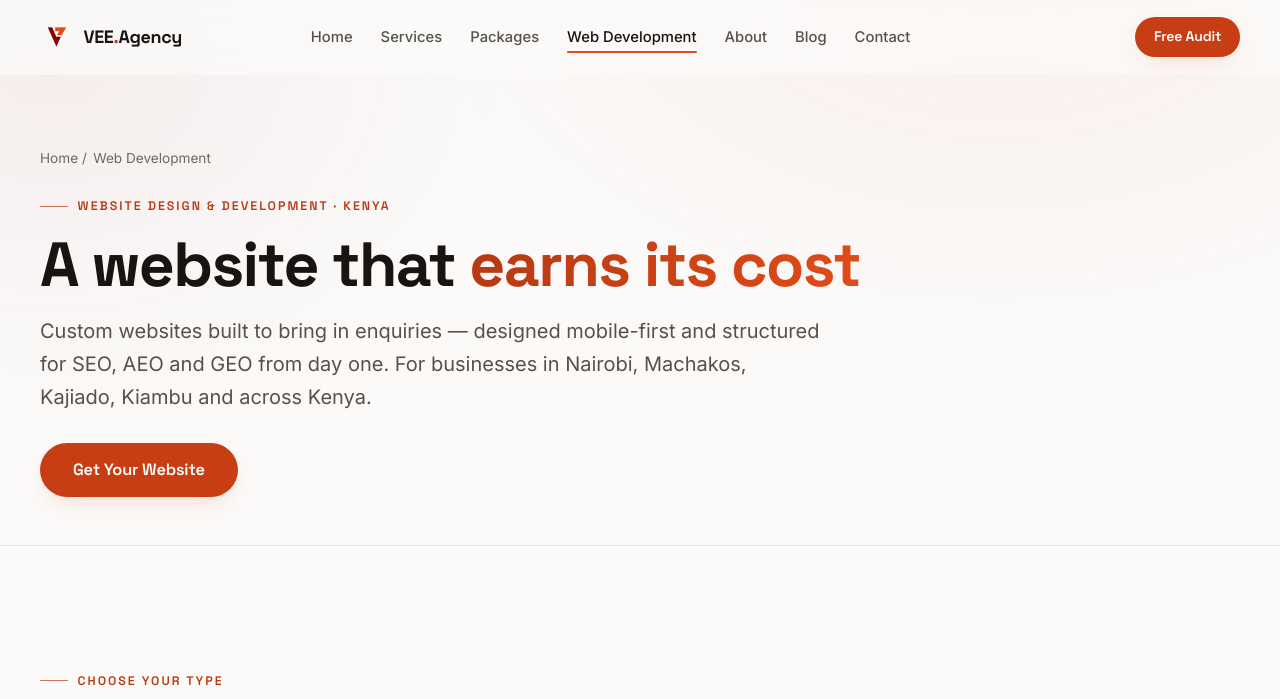
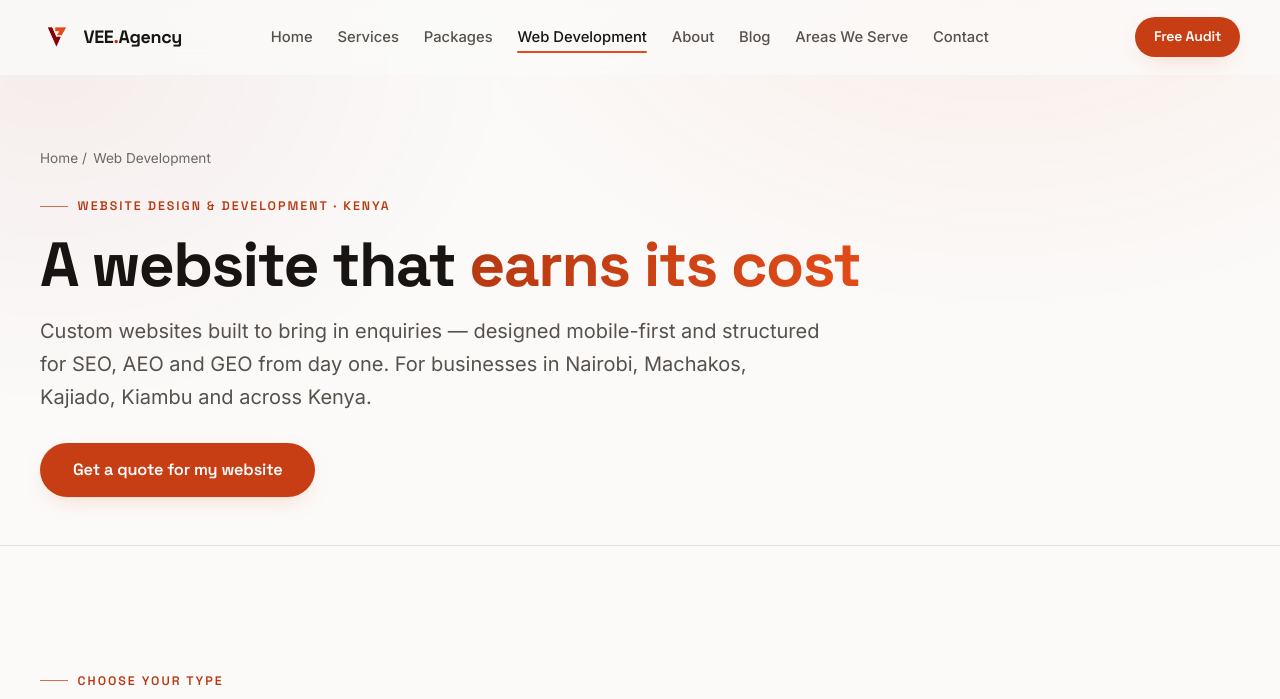
Before and after one commit to evans-30777/vee, a Django app: page /web-development/ in a window 1280 px wide. Shown: the top 699 px of the page. Run offline with Django 5.2, Linux system fonts and the light colour scheme; data that the repository does not hold is empty; some libraries are stand-ins or nearby versions.

Commit message:
Fix the header that had been wrapping onto three lines
Chasing the last four letter-initial icons turned up something worse. The
desktop nav had no `white-space: nowrap`, so "Web Development" broke over two
or three lines at every viewport below 1280 — the header sat at three times
its proper height on a 1024 or 1100px laptop, which is a common width. That
was true before this change; adding "Areas We Serve" only made the
consequence visible as overflow.

Nav links no longer wrap, and the desktop breakpoint moves from 1060 to 1180,
which is the width the eight-item row actually needs. Below it the mobile
overlay takes over, carrying the same eight links, so nothing is lost. The
matchMedia query in main.js moves with it — and is now feature-detected,
which fixes a separate finding: unguarded, it threw on Safari 13 and took
every behaviour registered after it down too, including cookie consent, so
analytics never loaded on those browsers at all.

Verified across 144 combinations — twelve pages at twelve widths from 320 to
1440 — with no horizontal overflow and no wrapped nav link anywhere.

The rest of the batch:

Letter-initial icons are gone. The SEO/AEO/GEO cards on the web development
page still showed bare "S", "A" and "G", and county cards rendered a first
letter, so Kajiado and Kiambu were two identical "K" tiles. All four now have
real marks.

Home section numbers ran 01, 02, 03, 07, 04, 05, 06 — the editorial numbering
that was meant to make the page feel sequenced was doing the opposite. They
now run in document order.

Desktop nav, mobile nav and the footer listed three different sets of links.
They now match, and the footer's Explore column finally includes Contact.

The home page showed six of seven services, hiding Digital Ads Management —
a service the Growth System section on that same page argues for by name.

/blog/ and /services/ jumped from h1 straight to h3, because the card
headings had no section heading above them.

"Get Your Website" was the only title-case CTA left on the site.

106 tests pass.

Co-Authored-By: Claude Opus 5 <noreply@anthropic.com>
Claude-Session: https://claude.ai/code/session_01TXUc1kdsc8yD9Rd2fLWcrK

```diff
--- a/apps/core/views.py
+++ b/apps/core/views.py
@@ -27,7 +27,9 @@ LEGAL_PAGES = {
 
 def home(request):
     context = {
-        "services": Service.objects.filter(is_active=True)[:6],
+        # All of them. The slice hid Digital Ads Management — a service the
+        # Growth System section on this same page argues for by name.
+        "services": Service.objects.filter(is_active=True),
         "packages": Package.objects.filter(
             is_active=True, billing_type=Package.BillingType.MONTHLY
         ),
--- a/static/css/main.css
+++ b/static/css/main.css
@@ -498,7 +498,11 @@ p { text-wrap: pretty; }
 .nav a {
     position: relative;
     display: inline-block;
-    padding: 0.5rem 0.8rem;
+    /* Without nowrap, "Web Development" and "Areas We Serve" broke over two or
+       three lines at every width below 1280 and left the header three times
+       its proper height. */
+    white-space: nowrap;
+    padding: 0.5rem 0.7rem;
     font-size: 0.925rem;
     font-weight: 500;
     color: var(--text-muted);
@@ -511,8 +515,8 @@ p { text-wrap: pretty; }
 .nav a::after {
     content: "";
     position: absolute;
-    left: 0.8rem;
-    right: 0.8rem;
+    left: 0.7rem;
+    right: 0.7rem;
     bottom: 0.25rem;
     height: 2px;
     border-radius: 2px;
@@ -2505,7 +2509,11 @@ html.js-motion .reveal-group.is-visible > *:nth-child(n+6) { transition-delay: 3
     .step::after { display: none; }
 }
 
-@media (min-width: 1060px) {
+/* 1180, not 1060: with eight items the header row genuinely needs that much,
+   and below it the overflow reappears. The mobile overlay carries the same
+   eight links, so nothing is lost by handing over earlier.
+   Keep in step with the matchMedia query in main.js. */
+@media (min-width: 1180px) {
     .nav { display: flex; }
     .header__actions { display: flex; }
     .menu-toggle { display: none; }
--- a/static/js/main.js
+++ b/static/js/main.js
@@ -123,9 +123,20 @@
         });
 
         // The overlay is a mobile affordance; a resize to desktop must reset it.
-        window.matchMedia("(min-width: 1060px)").addEventListener("change", function (event) {
-            if (event.matches) close(false);
-        });
+        // Must match the nav breakpoint in main.css.
+        var desktop = window.matchMedia("(min-width: 1180px)");
+        if (desktop.addEventListener) {
+            desktop.addEventListener("change", function (event) {
+                if (event.matches) close(false);
+            });
+        } else if (desktop.addListener) {
+            // Safari 13 and earlier. Unguarded, this threw and took every
+            // behaviour registered after it down with it — including cookie
+            // consent, so analytics never loaded on those browsers.
+            desktop.addListener(function (event) {
+                if (event.matches) close(false);
+            });
+        }
     }
 
     /* --------------------------------------------------- Autoplay pause control */
--- a/templates/blog/post_list.html
+++ b/templates/blog/post_list.html
@@ -27,6 +27,8 @@
 <section class="section">
     <div class="container">
         {% if page_obj %}
+        {# Card headings are h3; without this the page jumps h1 -> h3. #}
+        <h2 class="visually-hidden">Latest articles</h2>
         <div class="grid grid--3 reveal-group">
             {% for post in page_obj %}{% include "partials/post_card.html" %}{% endfor %}
         </div>
--- a/templates/core/web_development.html
+++ b/templates/core/web_development.html
@@ -37,7 +37,7 @@
             Kiambu and across Kenya.
         </p>
         <div class="btn-row">
-            <a class="btn btn--primary btn--lg" href="{% url 'contact:contact' %}?service=website">Get Your Website</a>
+            <a class="btn btn--primary btn--lg" href="{% url 'contact:contact' %}?service=website">Get a quote for my website</a>
             {% if site_settings %}
             <a class="btn btn--secondary btn--lg" href="{{ site_settings.whatsapp_url }}" target="_blank" rel="noopener">Ask a question</a>
             {% endif %}
@@ -102,17 +102,17 @@
 
         <div class="grid grid--3 reveal-group">
             <article class="card">
-                <span class="card__icon" aria-hidden="true">S</span>
+                <span class="card__icon"><svg class="card__icon-svg" viewBox="0 0 24 24" fill="none" stroke="currentColor" stroke-width="1.7" stroke-linecap="round" stroke-linejoin="round" aria-hidden="true" focusable="false"><circle cx="11" cy="11" r="7"/><path d="M20.5 20.5 16 16"/><path d="M8 12.5l2-2.5 2 1.8 2.5-3.3"/></svg></span>
                 <h3>SEO — traditional search</h3>
                 <p class="muted">Clean structure, fast loading, proper headings, local keywords and a working sitemap, so Google can index and rank every page.</p>
             </article>
             <article class="card">
-                <span class="card__icon" aria-hidden="true">A</span>
+                <span class="card__icon"><svg class="card__icon-svg" viewBox="0 0 24 24" fill="none" stroke="currentColor" stroke-width="1.7" stroke-linecap="round" stroke-linejoin="round" aria-hidden="true" focusable="false"><path d="M20.5 12.5a7.5 7.5 0 0 1-10.9 6.7L4 20.5l1.3-5.4A7.5 7.5 0 1 1 20.5 12.5Z"/><path d="M12.2 8.2l.9 2.2 2.2.9-2.2.9-.9 2.2-.9-2.2-2.2-.9 2.2-.9.9-2.2Z"/></svg></span>
                 <h3>AEO — answer engines</h3>
                 <p class="muted">Direct answers and FAQ schema so your business gets quoted in featured snippets and voice results, not buried on page two.</p>
             </article>
             <article class="card">
-                <span class="card__icon" aria-hidden="true">G</span>
+                <span class="card__icon"><svg class="card__icon-svg" viewBox="0 0 24 24" fill="none" stroke="currentColor" stroke-width="1.7" stroke-linecap="round" stroke-linejoin="round" aria-hidden="true" focusable="false"><rect x="7" y="7" width="10" height="10" rx="2.5"/><path d="M10 4V2M14 4V2M10 22v-2M14 22v-2M4 10H2M4 14H2M22 10h-2M22 14h-2"/><path d="M10.5 10.5h3v3h-3z"/></svg></span>
                 <h3>GEO — AI search</h3>
                 <p class="muted">Clear, factual, well-structured content that AI assistants can read and cite when someone asks them to recommend a business like yours.</p>
             </article>
@@ -171,7 +171,7 @@
             <h2>Tell us what your business needs to do online</h2>
             <p>Send us the basics and we'll come back with the right type of website, a clear scope and a firm price — before you commit to anything.</p>
             <div class="btn-row">
-                <a class="btn btn--primary btn--lg" href="{% url 'contact:contact' %}?service=website">Get Your Website</a>
+                <a class="btn btn--primary btn--lg" href="{% url 'contact:contact' %}?service=website">Get a quote for my website</a>
                 {% if site_settings %}
                 <a class="btn btn--whatsapp btn--lg" href="{{ site_settings.whatsapp_url }}" target="_blank" rel="noopener">Chat on WhatsApp</a>
                 {% endif %}
--- a/templates/locations/location_list.html
+++ b/templates/locations/location_list.html
@@ -18,7 +18,7 @@
         <div class="grid grid--3 reveal-group">
             {% for location in locations %}
             <article class="card">
-                <span class="card__icon" aria-hidden="true">{{ location.county|slice:":1" }}</span>
+                <span class="card__icon"><svg class="card__icon-svg" viewBox="0 0 24 24" fill="none" stroke="currentColor" stroke-width="1.7" stroke-linecap="round" stroke-linejoin="round" aria-hidden="true" focusable="false"><path d="M12 21s7-5.3 7-11a7 7 0 1 0-14 0c0 5.7 7 11 7 11Z"/><circle cx="12" cy="10" r="2.6"/></svg></span>
                 <h2 style="font-size:clamp(1.25rem,1.1rem+.8vw,1.6rem)">
                     <a class="card__link" href="{{ location.get_absolute_url }}">{{ location.county }}</a>
                 </h2>
--- a/templates/partials/footer.html
+++ b/templates/partials/footer.html
@@ -48,6 +48,7 @@
                     <li><a href="{% url 'blog:list' %}">Blog</a></li>
                     <li><a href="{% url 'core:about' %}">About</a></li>
                     <li><a href="{% url 'locations:list' %}">Areas We Serve</a></li>
+                    <li><a href="{% url 'contact:contact' %}">Contact</a></li>
                 </ul>
             </div>
 
--- a/templates/partials/header.html
+++ b/templates/partials/header.html
@@ -14,6 +14,8 @@
             <a href="{% url 'core:web_development' %}"{% if un == 'web_development' %} aria-current="page"{% endif %}>Web Development</a>
             <a href="{% url 'core:about' %}"{% if un == 'about' %} aria-current="page"{% endif %}>About</a>
             <a href="{% url 'blog:list' %}"{% if ns == 'blog' %} aria-current="page"{% endif %}>Blog</a>
+            {# Was mobile-only, which hid the local landing pages on the device most research happens on. #}
+            <a href="{% url 'locations:list' %}"{% if ns == 'locations' %} aria-current="page"{% endif %}>Areas We Serve</a>
             <a href="{% url 'contact:contact' %}"{% if ns == 'contact' %} aria-current="page"{% endif %}>Contact</a>
         </nav>
 
--- a/templates/services/service_list.html
+++ b/templates/services/service_list.html
@@ -21,6 +21,8 @@
 <section class="section">
     <div class="container">
         {% if services %}
+        {# Card headings are h3; without this the page jumps h1 -> h3. #}
+        <h2 class="visually-hidden">All services</h2>
         <div class="grid grid--3 reveal-group">
             {% for service in services %}{% include "partials/service_card.html" %}{% endfor %}
         </div>
```
Also changed, not shown: templates/core/home.html (+4 -4 lines).
